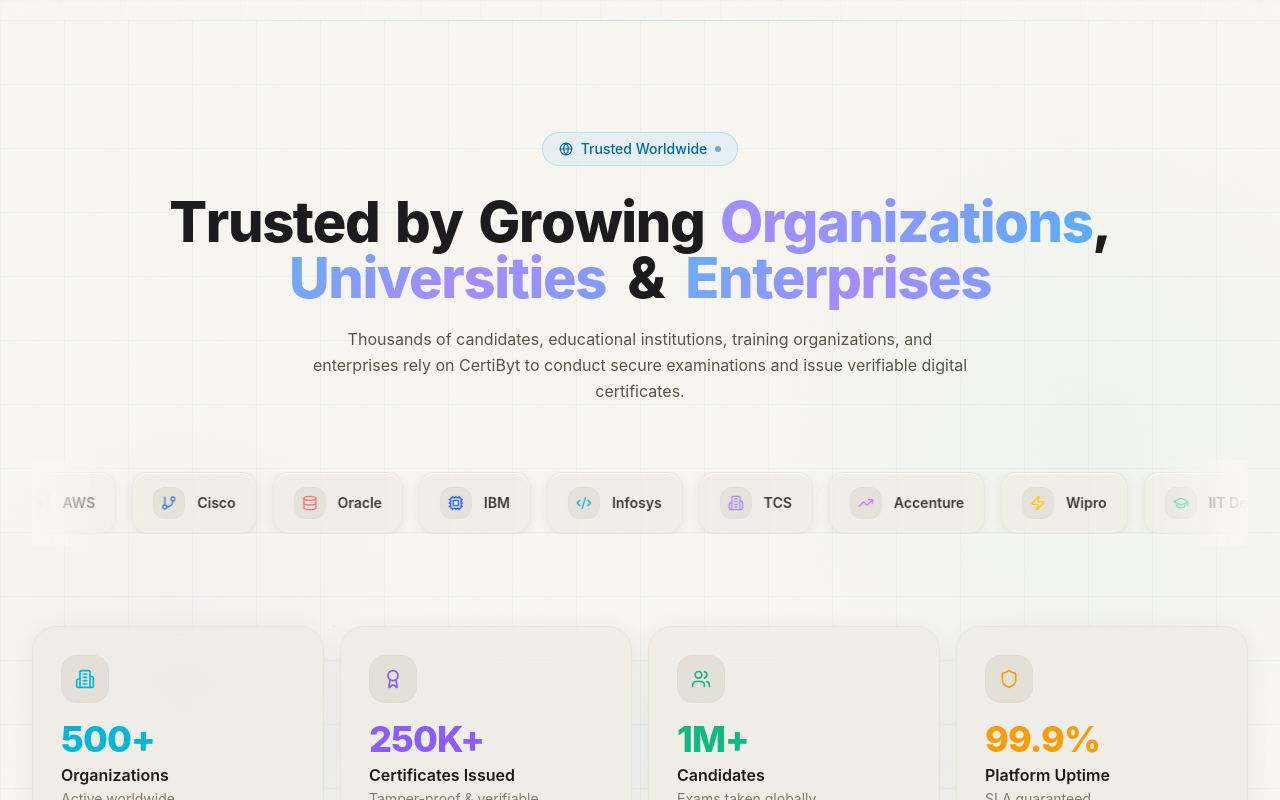
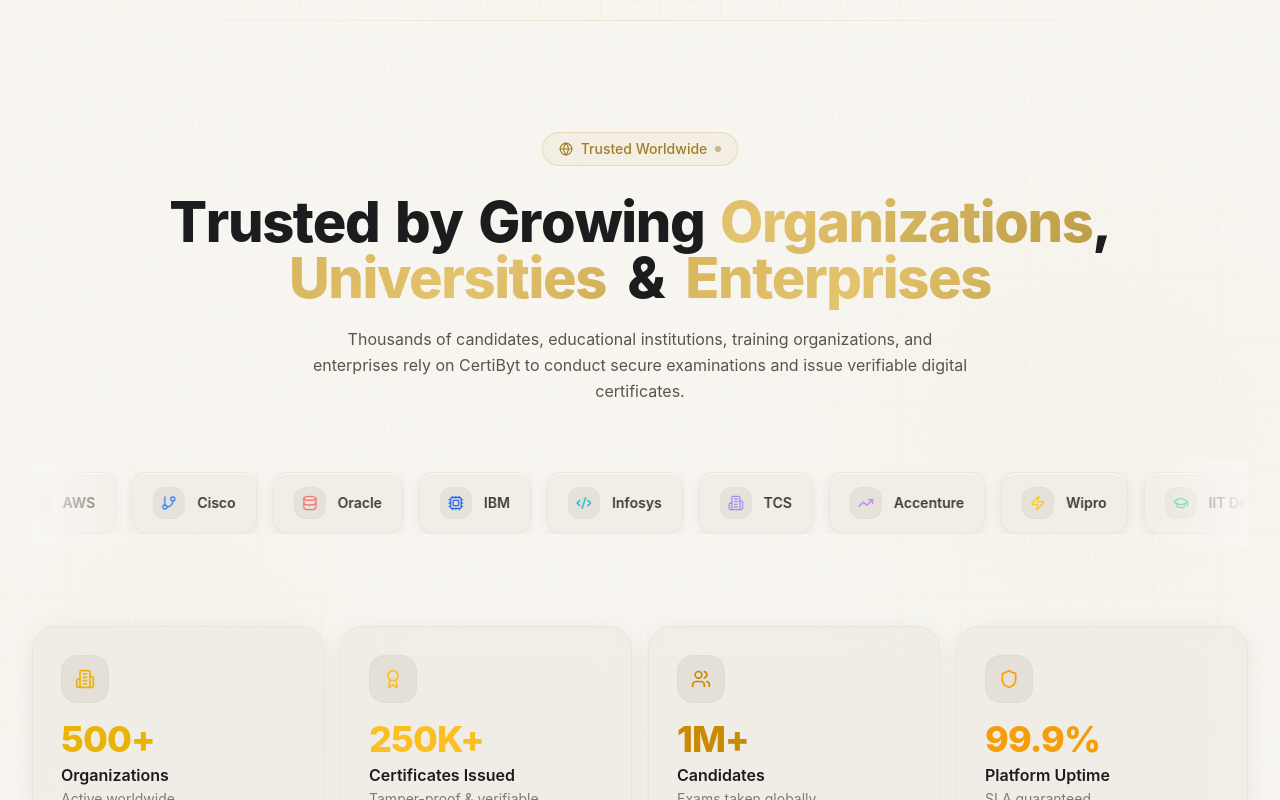
Before and after one commit to Aman-0402/potential-pancake, a React (Vite) app: page / in a window 1280 px wide. Shown: the part 780-1580 px from the top of the page. Built offline with nearby package versions, Linux system fonts and the light colour scheme.

Commit message:
Apply gold theme consistently across all pages: badges, headings, backgrounds

```diff
--- a/src/components/footer/Footer.jsx
+++ b/src/components/footer/Footer.jsx
@@ -15,7 +15,7 @@ const PARTICLES = Array.from({ length: 22 }, (_, i) => ({
   dur:   12 + ((i * 19) % 18),
   dy:    -18 - ((i * 9) % 22),
   dx:    (((i * 13) % 24) - 12),
-  color: ['#3b82f6', '#8b5cf6', '#22d3ee'][i % 3],
+  color: ['#C9A84C', '#E4C36E', '#AF8E38'][i % 3],
   op:    0.12 + ((i * 11) % 14) / 100,
 }))
 
@@ -28,7 +28,7 @@ export default function Footer() {
   const ref       = useRef(null)
   const inView    = useInView(ref, { once: true, margin: '0px 0px -80px 0px' })
 
-  const gridColor = isDark ? 'rgba(59,130,246,0.022)' : 'rgba(59,130,246,0.03)'
+  const gridColor = isDark ? 'rgba(201,168,76,0.022)' : 'rgba(201,168,76,0.03)'
   const bgBase    = isDark ? 'rgb(4,6,18)' : 'rgb(248,250,252)'
 
   return (
@@ -56,8 +56,8 @@ export default function Footer() {
             width: 900, height: 900,
             top: '-15%', left: '-10%',
             background: isDark
-              ? 'radial-gradient(circle, rgba(59,130,246,0.07) 0%, rgba(59,130,246,0.02) 40%, transparent 70%)'
-              : 'radial-gradient(circle, rgba(59,130,246,0.05) 0%, transparent 60%)',
+              ? 'radial-gradient(circle, rgba(201,168,76,0.07) 0%, rgba(201,168,76,0.02) 40%, transparent 70%)'
+              : 'radial-gradient(circle, rgba(201,168,76,0.05) 0%, transparent 60%)',
             filter: 'blur(1px)',
           }}
           animate={reduced ? {} : {
@@ -75,8 +75,8 @@ export default function Footer() {
             width: 700, height: 700,
             bottom: '-10%', right: '-5%',
             background: isDark
-              ? 'radial-gradient(circle, rgba(139,92,246,0.07) 0%, rgba(139,92,246,0.02) 40%, transparent 70%)'
-              : 'radial-gradient(circle, rgba(139,92,246,0.04) 0%, transparent 60%)',
+              ? 'radial-gradient(circle, rgba(175,144,55,0.06) 0%, rgba(175,144,55,0.02) 40%, transparent 70%)'
+              : 'radial-gradient(circle, rgba(175,144,55,0.04) 0%, transparent 60%)',
             filter: 'blur(1px)',
           }}
           animate={reduced ? {} : {
@@ -94,8 +94,8 @@ export default function Footer() {
             width: 500, height: 500,
             top: '5%', right: '10%',
             background: isDark
-              ? 'radial-gradient(circle, rgba(34,211,238,0.04) 0%, transparent 65%)'
-              : 'radial-gradient(circle, rgba(34,211,238,0.03) 0%, transparent 65%)',
+              ? 'radial-gradient(circle, rgba(228,195,110,0.04) 0%, transparent 65%)'
+              : 'radial-gradient(circle, rgba(228,195,110,0.03) 0%, transparent 65%)',
           }}
           animate={reduced ? {} : {
             x: [0, 20, -10, 0],
--- a/src/components/footer/FooterCTA.jsx
+++ b/src/components/footer/FooterCTA.jsx
@@ -30,14 +30,14 @@ export default function FooterCTA({ isDark }) {
         <span
           className="inline-flex items-center gap-2 px-4 py-1.5 rounded-full text-[12px] font-semibold"
           style={{
-            background: isDark ? 'rgba(59,130,246,0.1)' : 'rgba(59,130,246,0.06)',
-            border: isDark ? '1px solid rgba(59,130,246,0.3)' : '1px solid rgba(59,130,246,0.2)',
-            color: '#3b82f6',
+            background: isDark ? 'rgba(201,168,76,0.1)' : 'rgba(201,168,76,0.07)',
+            border: isDark ? '1px solid rgba(201,168,76,0.3)' : '1px solid rgba(201,168,76,0.25)',
+            color: isDark ? '#E4C36E' : '#9E7E28',
           }}
         >
           <span
             className="w-1.5 h-1.5 rounded-full"
-            style={{ background: '#3b82f6', boxShadow: '0 0 6px rgba(59,130,246,0.7)' }}
+            style={{ background: '#C9A84C', boxShadow: '0 0 6px rgba(201,168,76,0.6)' }}
           />
           Trusted by 500+ organizations worldwide
         </span>
--- a/src/components/landing/SolutionSection.jsx
+++ b/src/components/landing/SolutionSection.jsx
@@ -15,7 +15,7 @@ const cv = (n, op = 1) =>
 const EASE = [0.25, 0.4, 0.25, 1]
 
 const solGradStyle = {
-  background: 'linear-gradient(135deg,#22d3ee 0%,#a78bfa 50%,#38bdf8 100%)',
+  background: 'linear-gradient(135deg,#C9A84C 0%,#E4C36E 50%,#AF8E38 100%)',
   backgroundSize: '250% 100%',
   WebkitBackgroundClip: 'text',
   WebkitTextFillColor: 'transparent',
@@ -100,7 +100,7 @@ const PARTICLES = Array.from({ length: 22 }, (_, i) => ({
   w:    ((i * 1.7 + 1.3) % 2.5) + 1,
   left: (i * 19 + 7)  % 100,
   top:  (i * 31 + 13) % 100,
-  color: ['#22d3ee','#a78bfa','#3b82f6','#10b981'][i % 4],
+  color: ['#C9A84C','#E4C36E','#AF8E38','#D4AA5A'][i % 4],
   dur:  3.5 + (i % 5) * 0.9,
   dly:  (i * 0.35) % 3.5,
   amp:  6 + (i % 3) * 5,
@@ -163,7 +163,7 @@ function AnimCounter({ to, duration = 1.6, suffix = '' }) {
 
 // ─── AnimBackground ───────────────────────────────────────────────────────────
 function AnimBackground({ isDark, reduced }) {
-  const gc = isDark ? 'rgba(34,211,238,0.018)' : 'rgba(34,211,238,0.03)'
+  const gc = isDark ? 'rgba(201,168,76,0.018)' : 'rgba(201,168,76,0.03)'
   return (
     <div aria-hidden="true" className="absolute inset-0 overflow-hidden pointer-events-none">
       {/* Grid */}
@@ -174,30 +174,30 @@ function AnimBackground({ isDark, reduced }) {
 
       {/* Spotlight behind heading */}
       <div className="absolute top-0 left-1/2 -translate-x-1/2 w-1/2 h-96 blur-3xl"
-        style={{ background: isDark ? 'rgba(34,211,238,0.045)' : 'rgba(34,211,238,0.03)' }} />
+        style={{ background: isDark ? 'rgba(201,168,76,0.04)' : 'rgba(201,168,76,0.025)' }} />
 
       {!reduced && (
         <>
-          {/* Orb 1 — cyan, top-left */}
+          {/* Orb 1 — gold, top-left */}
           <motion.div className="absolute rounded-full blur-3xl"
             animate={{ x:[0,60,-30,0], y:[0,-40,20,0], scale:[1,1.12,0.94,1] }}
             transition={{ duration:20, repeat:Infinity, ease:'easeInOut' }}
             style={{ width:700, height:700, top:'-15%', left:'-5%',
-              background: isDark?'rgba(34,211,238,0.055)':'rgba(34,211,238,0.03)' }} />
+              background: isDark?'rgba(201,168,76,0.05)':'rgba(201,168,76,0.028)' }} />
 
-          {/* Orb 2 — violet, bottom-right */}
+          {/* Orb 2 — dark gold, bottom-right */}
           <motion.div className="absolute rounded-full blur-3xl"
             animate={{ x:[0,-50,25,0], y:[0,40,-20,0], scale:[1,0.9,1.08,1] }}
             transition={{ duration:25, repeat:Infinity, ease:'easeInOut', delay:3 }}
             style={{ width:600, height:600, bottom:'-10%', right:'-5%',
-              background: isDark?'rgba(139,92,246,0.06)':'rgba(139,92,246,0.03)' }} />
+              background: isDark?'rgba(175,144,55,0.05)':'rgba(175,144,55,0.025)' }} />
 
-          {/* Orb 3 — blue, center pulse */}
+          {/* Orb 3 — light gold, center pulse */}
           <motion.div className="absolute rounded-full blur-3xl"
             animate={{ scale:[1,1.2,1], opacity:[0.35,0.6,0.35] }}
             transition={{ duration:10, repeat:Infinity, ease:'easeInOut' }}
             style={{ width:500, height:500, top:'25%', left:'50%', transform:'translateX(-50%)',
-              background: isDark?'rgba(59,130,246,0.045)':'rgba(59,130,246,0.025)' }} />
+              background: isDark?'rgba(228,195,110,0.035)':'rgba(228,195,110,0.02)' }} />
 
           {/* Particles */}
           {PARTICLES.map((p, i) => (
@@ -217,8 +217,8 @@ function AnimBackground({ isDark, reduced }) {
 // ─── SolutionHeader ───────────────────────────────────────────────────────────
 function SolutionHeader({ isDark }) {
   const badgeStyle = isDark
-    ? { background:'rgba(34,211,238,0.08)',  border:'1px solid rgba(34,211,238,0.22)', color:'#67e8f9' }
-    : { background:'rgba(34,211,238,0.07)',  border:'1px solid rgba(34,211,238,0.2)',  color:'#0891b2' }
+    ? { background:'rgba(201,168,76,0.1)',  border:'1px solid rgba(201,168,76,0.3)', color:'#E4C36E' }
+    : { background:'rgba(201,168,76,0.08)', border:'1px solid rgba(201,168,76,0.28)', color:'#9E7E28' }
 
   return (
     <div className="text-center mb-16">
@@ -684,7 +684,7 @@ export default function SolutionSection() {
 
       {/* Top divider */}
       <div aria-hidden="true" className="absolute top-0 left-1/2 -translate-x-1/2 w-3/4 h-px"
-        style={{ background:`linear-gradient(to right,transparent,${isDark?'rgba(34,211,238,0.22)':'rgba(34,211,238,0.15)'},transparent)` }} />
+        style={{ background:`linear-gradient(to right,transparent,${isDark?'rgba(201,168,76,0.22)':'rgba(201,168,76,0.15)'},transparent)` }} />
 
       <div className="relative max-w-7xl mx-auto px-4 sm:px-6 lg:px-8 py-40">
         <SolutionHeader isDark={isDark} />
@@ -715,7 +715,7 @@ export default function SolutionSection() {
 
       {/* Bottom divider */}
       <div aria-hidden="true" className="absolute bottom-0 left-1/2 -translate-x-1/2 w-3/4 h-px"
-        style={{ background:`linear-gradient(to right,transparent,${isDark?'rgba(34,211,238,0.18)':'rgba(34,211,238,0.12)'},transparent)` }} />
+        style={{ background:`linear-gradient(to right,transparent,${isDark?'rgba(201,168,76,0.18)':'rgba(201,168,76,0.12)'},transparent)` }} />
     </section>
   )
 }
--- a/src/components/landing/TrustedSection.jsx
+++ b/src/components/landing/TrustedSection.jsx
@@ -38,30 +38,34 @@ const STATS = [
   {
     num: 500, suffix: '+', label: 'Organizations',
     sub: 'Active worldwide',
-    Icon: Building2,  colorClass: 'text-cyan-500',
-    glowDark: 'rgba(6,182,212,0.18)',   glowLight: 'rgba(6,182,212,0.09)',
-    borderHoverDark: 'rgba(6,182,212,0.35)', borderHoverLight: 'rgba(6,182,212,0.25)',
+    Icon: Building2,  colorClass: 'text-yellow-500',
+    glowDark: 'rgba(201,168,76,0.18)',   glowLight: 'rgba(201,168,76,0.09)',
+    borderHoverDark: 'rgba(201,168,76,0.35)', borderHoverLight: 'rgba(201,168,76,0.25)',
+    hex: '#C9A84C',
   },
   {
     num: 250, suffix: 'K+', label: 'Certificates Issued',
     sub: 'Tamper-proof & verifiable',
-    Icon: Award, colorClass: 'text-violet-500',
-    glowDark: 'rgba(139,92,246,0.18)',  glowLight: 'rgba(139,92,246,0.09)',
-    borderHoverDark: 'rgba(139,92,246,0.35)', borderHoverLight: 'rgba(139,92,246,0.25)',
+    Icon: Award, colorClass: 'text-amber-400',
+    glowDark: 'rgba(228,195,110,0.18)',  glowLight: 'rgba(228,195,110,0.09)',
+    borderHoverDark: 'rgba(228,195,110,0.35)', borderHoverLight: 'rgba(228,195,110,0.25)',
+    hex: '#E4C36E',
   },
   {
     num: 1, suffix: 'M+', label: 'Candidates',
     sub: 'Exams taken globally',
-    Icon: Users,  colorClass: 'text-emerald-500',
-    glowDark: 'rgba(16,185,129,0.18)',  glowLight: 'rgba(16,185,129,0.09)',
-    borderHoverDark: 'rgba(16,185,129,0.35)', borderHoverLight: 'rgba(16,185,129,0.25)',
+    Icon: Users,  colorClass: 'text-yellow-600',
+    glowDark: 'rgba(175,144,55,0.18)',  glowLight: 'rgba(175,144,55,0.09)',
+    borderHoverDark: 'rgba(175,144,55,0.35)', borderHoverLight: 'rgba(175,144,55,0.25)',
+    hex: '#AF8E38',
   },
   {
     num: 99.9, suffix: '%', label: 'Platform Uptime',
     sub: 'SLA guaranteed',
     Icon: Shield, colorClass: 'text-amber-500',
-    glowDark: 'rgba(245,158,11,0.18)',  glowLight: 'rgba(245,158,11,0.09)',
-    borderHoverDark: 'rgba(245,158,11,0.35)', borderHoverLight: 'rgba(245,158,11,0.25)',
+    glowDark: 'rgba(212,170,90,0.18)',  glowLight: 'rgba(212,170,90,0.09)',
+    borderHoverDark: 'rgba(212,170,90,0.35)', borderHoverLight: 'rgba(212,170,90,0.25)',
+    hex: '#D4AA5A',
   },
 ]
 
@@ -93,7 +97,7 @@ const fadeUpOnce = (delay = 0) => ({
 })
 
 const gradInnerStyle = {
-  background:         'linear-gradient(135deg,#22d3ee 0%,#a78bfa 50%,#38bdf8 100%)',
+  background:         'linear-gradient(135deg,#C9A84C 0%,#E4C36E 50%,#AF8E38 100%)',
   backgroundSize:     '250% 100%',
   WebkitBackgroundClip: 'text',
   WebkitTextFillColor: 'transparent',
@@ -102,11 +106,11 @@ const gradInnerStyle = {
 
 // ─── FloatingBackground ───────────────────────────────────────────────────────
 function FloatingBackground({ isDark, reduced }) {
-  const gridColor = isDark ? 'rgba(34,211,238,0.035)' : 'rgba(14,165,233,0.05)'
+  const gridColor = isDark ? 'rgba(201,168,76,0.028)' : 'rgba(201,168,76,0.038)'
   const orbs = [
-    { w:700, h:700, top:'5%',   left:'55%',  color: isDark?'rgba(6,182,212,0.07)':'rgba(6,182,212,0.035)',   x:[0,50,0],  y:[0,30,0],  dur:22 },
-    { w:500, h:500, top:'40%',  left:'-5%',  color: isDark?'rgba(139,92,246,0.07)':'rgba(139,92,246,0.035)', x:[0,-35,0], y:[0,40,0],  dur:28 },
-    { w:400, h:400, top:'65%',  left:'70%',  color: isDark?'rgba(59,130,246,0.06)':'rgba(59,130,246,0.03)',  x:[0,25,0],  y:[0,-30,0], dur:19 },
+    { w:700, h:700, top:'5%',   left:'55%',  color: isDark?'rgba(201,168,76,0.07)':'rgba(201,168,76,0.04)',  x:[0,50,0],  y:[0,30,0],  dur:22 },
+    { w:500, h:500, top:'40%',  left:'-5%',  color: isDark?'rgba(175,144,55,0.06)':'rgba(175,144,55,0.03)',  x:[0,-35,0], y:[0,40,0],  dur:28 },
+    { w:400, h:400, top:'65%',  left:'70%',  color: isDark?'rgba(228,195,110,0.05)':'rgba(228,195,110,0.03)', x:[0,25,0],  y:[0,-30,0], dur:19 },
   ]
   const particles = Array.from({ length: 16 }, (_, i) => ({
     id: i, left:`${(i*19+7)%95}%`, top:`${(i*13+11)%90}%`,
@@ -131,7 +135,7 @@ function FloatingBackground({ isDark, reduced }) {
       ))}
       {/* Particles */}
       {!reduced && particles.map(p => (
-        <motion.div key={p.id} className="absolute rounded-full bg-cyan-400"
+        <motion.div key={p.id} className="absolute rounded-full" style={{ background: '#C9A84C' }}
           style={{ width:p.size, height:p.size, left:p.left, top:p.top, opacity:p.op }}
           animate={{ y:[-10,10,-10], opacity:[p.op, p.op*0.2, p.op] }}
           transition={{ duration:p.dur, repeat:Infinity, ease:'easeInOut', delay:p.delay }}
@@ -149,8 +153,8 @@ function FloatingBackground({ isDark, reduced }) {
 // ─── SectionHeader ────────────────────────────────────────────────────────────
 function SectionHeader({ isDark }) {
   const badgeStyle = isDark
-    ? { background:'rgba(34,211,238,0.07)', border:'1px solid rgba(34,211,238,0.2)', color:'#67e8f9' }
-    : { background:'rgba(14,165,233,0.07)', border:'1px solid rgba(14,165,233,0.2)', color:'#0369a1' }
+    ? { background:'rgba(201,168,76,0.1)', border:'1px solid rgba(201,168,76,0.3)', color:'#E4C36E' }
+    : { background:'rgba(201,168,76,0.08)', border:'1px solid rgba(201,168,76,0.28)', color:'#9E7E28' }
 
   return (
     <div className="text-center mb-14">
@@ -400,7 +404,7 @@ function StatisticsGrid({ isDark }) {
       <div aria-hidden="true" className="absolute -inset-12 pointer-events-none"
         style={{
           background:`radial-gradient(ellipse 70% 60% at 50% 50%,${
-            isDark ? 'rgba(6,182,212,0.06)' : 'rgba(6,182,212,0.03)'
+            isDark ? 'rgba(201,168,76,0.06)' : 'rgba(201,168,76,0.03)'
           } 0%,transparent 70%)`,
         }} />
 
@@ -429,7 +433,7 @@ export default function TrustedSection() {
       {/* Top divider glow */}
       <div aria-hidden="true" className="absolute top-0 left-1/2 -translate-x-1/2 w-3/4 h-px"
         style={{ background:`linear-gradient(to right,transparent,${
-          isDark ? 'rgba(34,211,238,0.3)' : 'rgba(14,165,233,0.2)'
+          isDark ? 'rgba(201,168,76,0.3)' : 'rgba(201,168,76,0.2)'
         },transparent)` }} />
 
       <div className="relative max-w-7xl mx-auto px-4 sm:px-6 lg:px-8 py-28 sm:py-20 lg:py-28" style={{ zIndex:10 }}>
@@ -441,7 +445,7 @@ export default function TrustedSection() {
       {/* Bottom divider glow */}
       <div aria-hidden="true" className="absolute bottom-0 left-1/2 -translate-x-1/2 w-3/4 h-px"
         style={{ background:`linear-gradient(to right,transparent,${
-          isDark ? 'rgba(34,211,238,0.2)' : 'rgba(14,165,233,0.12)'
+          isDark ? 'rgba(201,168,76,0.2)' : 'rgba(201,168,76,0.12)'
         },transparent)` }} />
     </section>
   )
--- a/src/components/pricing/PricingPreview.jsx
+++ b/src/components/pricing/PricingPreview.jsx
@@ -12,8 +12,8 @@ const PLANS = [
     desc:  'Perfect for small institutes getting started with online examinations.',
     price: '$49',
     per:   '/month',
-    color: '#22d3ee',
-    grad:  'linear-gradient(135deg,#22d3ee,#3b82f6)',
+    color: '#AF8E38',
+    grad:  'linear-gradient(135deg,#AF8E38,#C9A84C)',
     featured: false,
     features: [
       'Up to 5 organizations',
@@ -30,8 +30,8 @@ const PLANS = [
     desc:  'For growing platforms that need advanced proctoring and analytics.',
     price: '$149',
     per:   '/month',
-    color: '#3b82f6',
-    grad:  'linear-gradient(135deg,#3b82f6,#8b5cf6)',
+    color: '#C9A84C',
+    grad:  'linear-gradient(135deg,#C9A84C,#E4C36E)',
     featured: true,
     features: [
       'Up to 25 organizations',
@@ -49,8 +49,8 @@ const PLANS = [
     desc:  'Unlimited scale for universities and large enterprise deployments.',
     price: 'Custom',
     per:   '',
-    color: '#8b5cf6',
-    grad:  'linear-gradient(135deg,#8b5cf6,#a78bfa)',
+    color: '#9E7E28',
+    grad:  'linear-gradient(135deg,#9E7E28,#AF8E38)',
     featured: false,
     features: [
       'Unlimited organizations',
@@ -215,9 +215,9 @@ export default function PricingPreview({ isDark, inView }) {
           transition={{ duration: 0.5, ease: EASE }}
           className="inline-flex items-center gap-2 px-4 py-2 rounded-full text-sm font-semibold mb-5"
           style={{
-            background:     isDark ? 'rgba(59,130,246,0.1)' : 'rgba(59,130,246,0.08)',
-            border:         '1px solid rgba(59,130,246,0.25)',
-            color:          isDark ? '#60a5fa' : '#2563eb',
+            background:     isDark ? 'rgba(201,168,76,0.1)' : 'rgba(201,168,76,0.08)',
+            border:         '1px solid rgba(201,168,76,0.3)',
+            color:          isDark ? '#E4C36E' : '#9E7E28',
             backdropFilter: 'blur(14px)',
           }}
         >
@@ -234,7 +234,7 @@ export default function PricingPreview({ isDark, inView }) {
         >
           Choose Your{' '}
           <span style={{
-            background: 'linear-gradient(135deg,#3b82f6,#8b5cf6)',
+            background: 'linear-gradient(135deg,#C9A84C,#E4C36E)',
             WebkitBackgroundClip: 'text',
             WebkitTextFillColor: 'transparent',
             backgroundClip: 'text',
@@ -273,7 +273,7 @@ export default function PricingPreview({ isDark, inView }) {
           <motion.span
             whileHover={{ x: 4 }}
             className="inline-flex items-center gap-1.5 text-sm font-semibold"
-            style={{ color: isDark ? '#60a5fa' : '#2563eb' }}
+            style={{ color: isDark ? '#E4C36E' : '#9E7E28' }}
           >
             See full pricing details
             <ArrowRight className="w-4 h-4" />
--- a/src/components/verify/VerifyHero.jsx
+++ b/src/components/verify/VerifyHero.jsx
@@ -42,8 +42,8 @@ function FloatingIllustration({ isDark }) {
           background: isDark
             ? 'linear-gradient(135deg,rgba(12,16,34,0.98),rgba(6,10,24,0.99))'
             : 'linear-gradient(135deg,rgba(255,255,255,0.98),rgba(248,250,252,0.99))',
-          border: '1px solid rgba(59,130,246,0.2)',
-          boxShadow: '0 20px 60px rgba(0,0,0,0.35), 0 0 40px rgba(59,130,246,0.12)',
+          border: '1px solid rgba(201,168,76,0.25)',
+          boxShadow: '0 20px 60px rgba(0,0,0,0.35), 0 0 40px rgba(201,168,76,0.1)',
           backdropFilter: 'blur(16px)',
           padding: 16,
         }}
@@ -55,7 +55,7 @@ function FloatingIllustration({ isDark }) {
         </div>
         <div className="text-[9px] font-medium mb-1" style={{ color: 'rgba(148,163,184,0.6)' }}>Certificate of Completion</div>
         <div className="text-[13px] font-extrabold mb-0.5" style={{ color: isDark ? '#f1f5f9' : '#0f172a' }}>Ahmed Al-Rashid</div>
-        <div className="text-[10px]" style={{ color: '#3b82f6' }}>AWS Cloud Practitioner</div>
+        <div className="text-[10px]" style={{ color: '#C9A84C' }}>AWS Cloud Practitioner</div>
         <div className="flex items-end justify-between mt-2">
           <div className="text-[8px]" style={{ color: 'rgba(148,163,184,0.5)' }}>Jan 15, 2026 · CBT-2026-8F92D4A1</div>
           {/* Mini QR */}
@@ -109,9 +109,9 @@ function FloatingIllustration({ isDark }) {
 }
 
 const STATS = [
-  { value: '500K+',  label: 'Certs Verified', color: '#3b82f6'  },
-  { value: '500+',   label: 'Organizations',   color: '#10b981'  },
-  { value: '99.9%',  label: 'Uptime SLA',      color: '#8b5cf6'  },
+  { value: '500K+',  label: 'Certs Verified', color: '#C9A84C'  },
+  { value: '500+',   label: 'Organizations',   color: '#E4C36E'  },
+  { value: '99.9%',  label: 'Uptime SLA',      color: '#AF8E38'  },
 ]
 
 export default function VerifyHero({ isDark }) {
@@ -127,9 +127,9 @@ export default function VerifyHero({ isDark }) {
         transition={{ duration: 0.5, ease: EASE }}
         className="inline-flex items-center gap-2 px-4 py-2 rounded-full text-sm font-semibold mb-7"
         style={{
-          background:     isDark ? 'rgba(16,185,129,0.1)' : 'rgba(16,185,129,0.08)',
-          border:         '1px solid rgba(16,185,129,0.28)',
-          color:          isDark ? '#34d399' : '#059669',
+          background:     isDark ? 'rgba(201,168,76,0.1)' : 'rgba(201,168,76,0.08)',
+          border:         '1px solid rgba(201,168,76,0.3)',
+          color:          isDark ? '#E4C36E' : '#9E7E28',
           backdropFilter: 'blur(14px)',
         }}
       >
@@ -148,7 +148,7 @@ export default function VerifyHero({ isDark }) {
           <CharReveal
             text="CertiByt "
             style={{
-              background: 'linear-gradient(135deg,#3b82f6,#22d3ee)',
+              background: 'linear-gradient(135deg,#C9A84C,#E4C36E)',
               WebkitBackgroundClip: 'text',
               WebkitTextFillColor: 'transparent',
               backgroundClip: 'text',
@@ -158,7 +158,7 @@ export default function VerifyHero({ isDark }) {
           <CharReveal
             text="Certificate"
             style={{
-              background: 'linear-gradient(135deg,#8b5cf6,#a78bfa)',
+              background: 'linear-gradient(135deg,#AF8E38,#C9A84C)',
               WebkitBackgroundClip: 'text',
               WebkitTextFillColor: 'transparent',
               backgroundClip: 'text',
```
Also changed, not shown: src/components/landing/EnterpriseBentoSection.jsx (+11 -11 lines), src/components/landing/InteractiveShowcase.jsx (+12 -12 lines).
